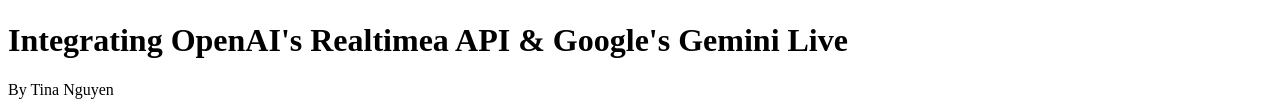
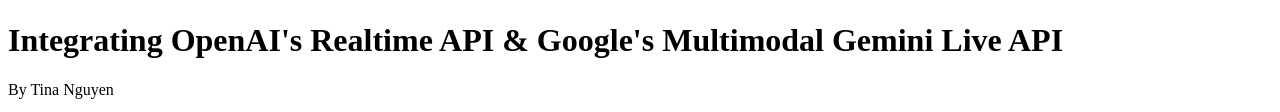
Before and after one commit to tinalenguyen/portfolio, a plain HTML site: page index.html in a window 1280 px wide. Shown: the part 495-607 px from the top of the page. Drawn offline with Linux system fonts and the light colour scheme.

Commit message:
Update index.html

```diff
--- a/index.html
+++ b/index.html
@@ -3,7 +3,7 @@
 
 
 <iframe src="https://drive.google.com/file/d/1W1dM5We2DvjHeEnhz5cx61PbrJRWvSud/preview" width="640" height="480" allow="autoplay"></iframe>
-<h1>Integrating OpenAI's Realtimea API & Google's Gemini Live</h1>
+<h1>Integrating OpenAI's Realtime API & Google's Multimodal Gemini Live API</h1>
 <p> By Tina Nguyen </p>
 <br>
 <p> I used Livekit's implementation of an OpenAI agent and weaved it with the Gemini API to
```
